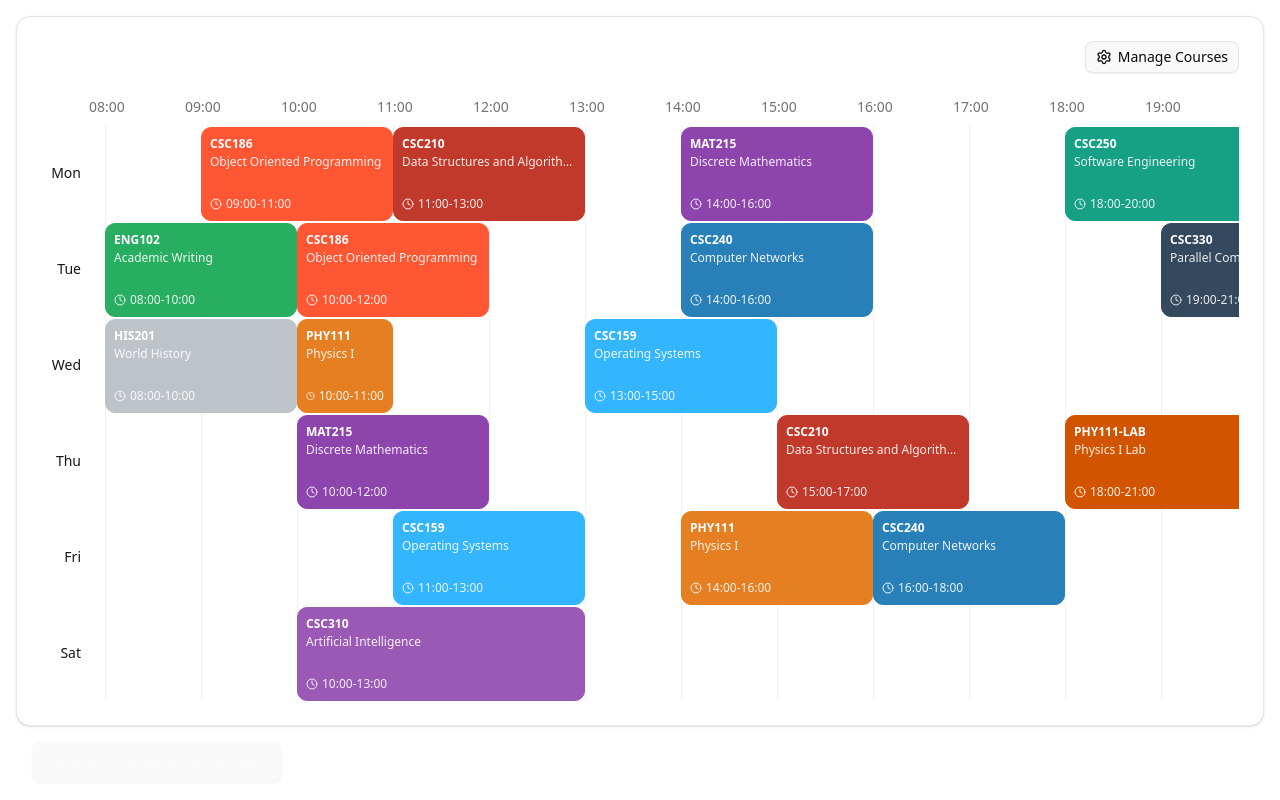
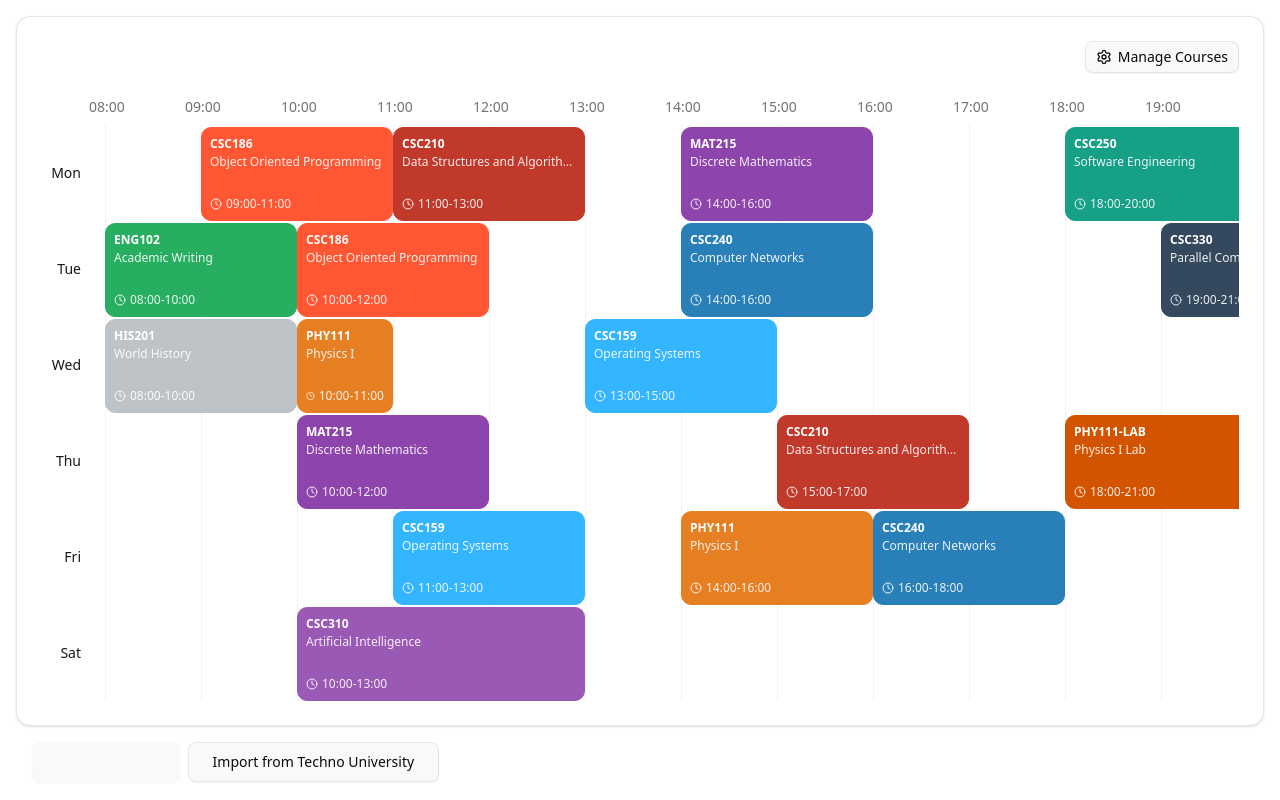
Before and after one commit to amsryq/weekview, a React (Vite) app: page / in a window 1280 px wide. Built offline with nearby package versions, Linux system fonts and the light colour scheme.

Commit message:
feat(download): Implement PNG download functionality using modern-screenshot

```diff
--- a/package.json
+++ b/package.json
@@ -28,6 +28,7 @@
     "es-toolkit": "^1.39.10",
     "immer": "^10.1.1",
     "lucide-react": "^0.540.0",
+    "modern-screenshot": "^4.6.6",
     "radix-ui": "^1.4.3",
     "react": "^19.1.1",
     "react-dom": "^19.1.1",
--- a/src/App.tsx
+++ b/src/App.tsx
@@ -1,16 +1,54 @@
+import { domToPng } from "modern-screenshot";
 import { Button } from "./components/ui/button";
 import WeeklyTimetable from "./components/weekly-timetable";
 import TechnoUniversityImporterDialog from "./lib/providers/techno-university-provider/importer-dialog";
 
 function App() {
+	// TODO: Export button instead or both and show save file picker?
+	const handleDownloadPng = async () => {
+		const node = document.querySelector(
+			"#weekly-timetable",
+		) as HTMLElement | null;
+
+		if (!node) {
+			// TODO: Should error and alert the user here
+			return;
+		}
+
+		const padding = 16;
+		const borderRadius = 8;
+
+		const dataUrl = await domToPng(node, {
+			scale: 3,
+			// Needs recalculation because we're adding padding
+			width: node.scrollWidth + padding * 2,
+			height: node.scrollHeight + padding * 2,
+			style: {
+				backgroundColor: "white",
+				padding: `${padding}px`,
+				borderRadius: `${borderRadius}px`,
+			},
+		});
+
+		const link = document.createElement("a");
+		link.download = "timetable.png";
+		link.href = dataUrl;
+		link.click();
+	};
+
 	return (
 		<div className="container h-screen mx-auto p-4 w-full">
 			<WeeklyTimetable />
-			<TechnoUniversityImporterDialog>
-				<Button className="m-4" size="lg">
-					Import from Techno University
+			<div className="m-4 flex flex-wrap gap-2">
+				<Button onClick={handleDownloadPng} size="lg" variant="default">
+					Download PNG
 				</Button>
-			</TechnoUniversityImporterDialog>
+				<TechnoUniversityImporterDialog>
+					<Button size="lg" variant="outline">
+						Import from Techno University
+					</Button>
+				</TechnoUniversityImporterDialog>
+			</div>
 		</div>
 	);
 }
--- a/src/components/course-editor-dialog.tsx
+++ b/src/components/course-editor-dialog.tsx
@@ -38,7 +38,6 @@ import {
 	SelectTrigger,
 	SelectValue,
 } from "./ui/select";
-import { Textarea } from "./ui/textarea";
 
 const DAYS_OF_WEEK = [
 	{ value: 1, label: "Monday" },
--- a/src/components/weekly-timetable.tsx
+++ b/src/components/weekly-timetable.tsx
@@ -162,7 +162,7 @@ function RowLayout({ visibleDays }: { visibleDays: string[] }) {
 	const { timeSlots } = useTimetable();
 	return (
 		<div className="overflow-x-auto">
-			<div className="min-w-fit">
+			<div id="weekly-timetable" className="min-w-fit">
 				<div className="flex pb-2">
 					<div className="w-16 flex-shrink-0" />
 					<div className="flex">
@@ -186,10 +186,12 @@ function RowLayout({ visibleDays }: { visibleDays: string[] }) {
 	);
 }
 
+// TODO: This is currently unfinished
 function ColumnLayout({ visibleDays }: { visibleDays: string[] }) {
 	const { timeSlots } = useTimetable();
 	return (
 		<div
+			id="weekly-timetable"
 			className="grid"
 			style={{ gridTemplateColumns: `auto repeat(${visibleDays.length}, 1fr)` }}
 		>
```
Also changed, not shown: 1 other file (tests, documents, lock files or other folders).
